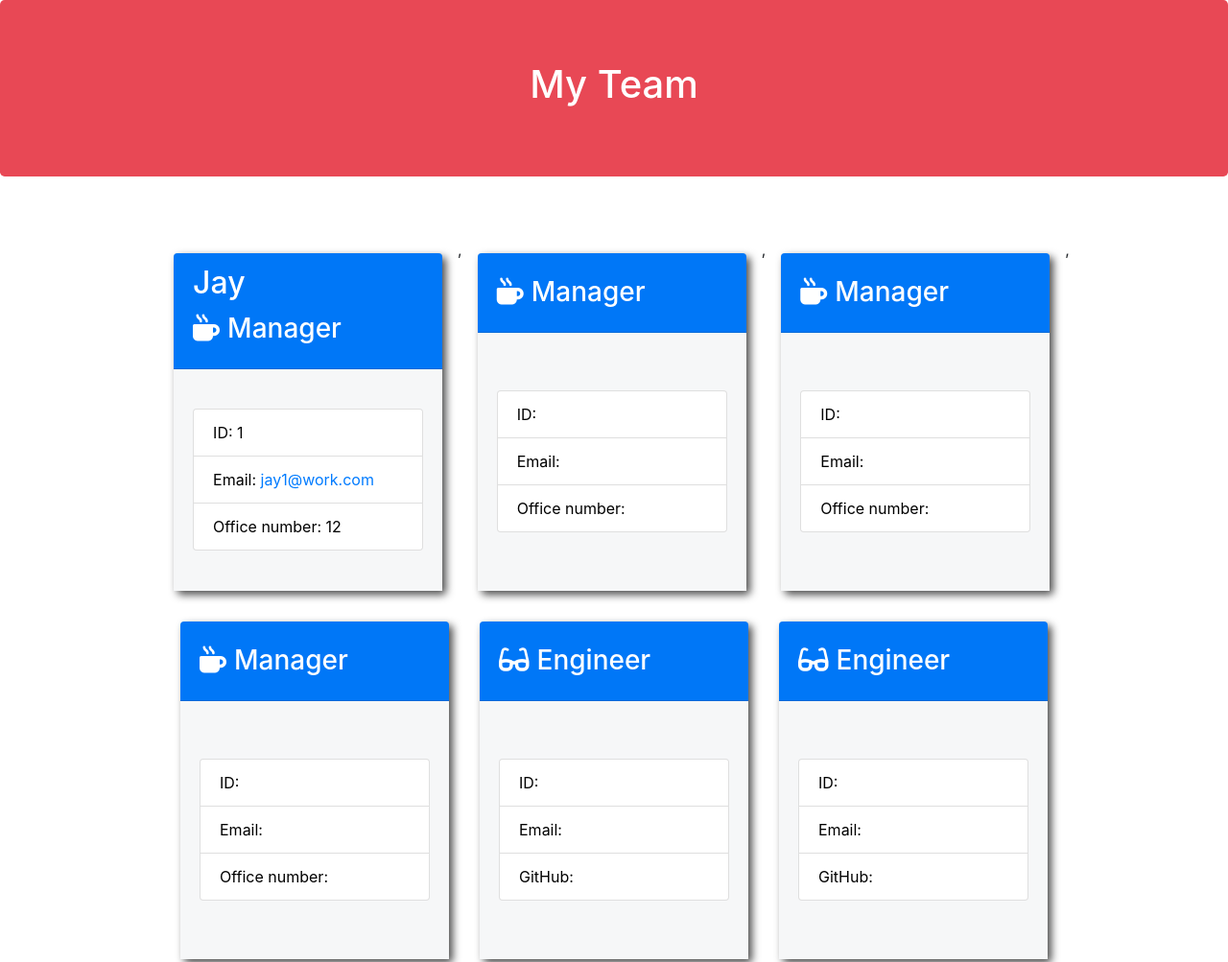
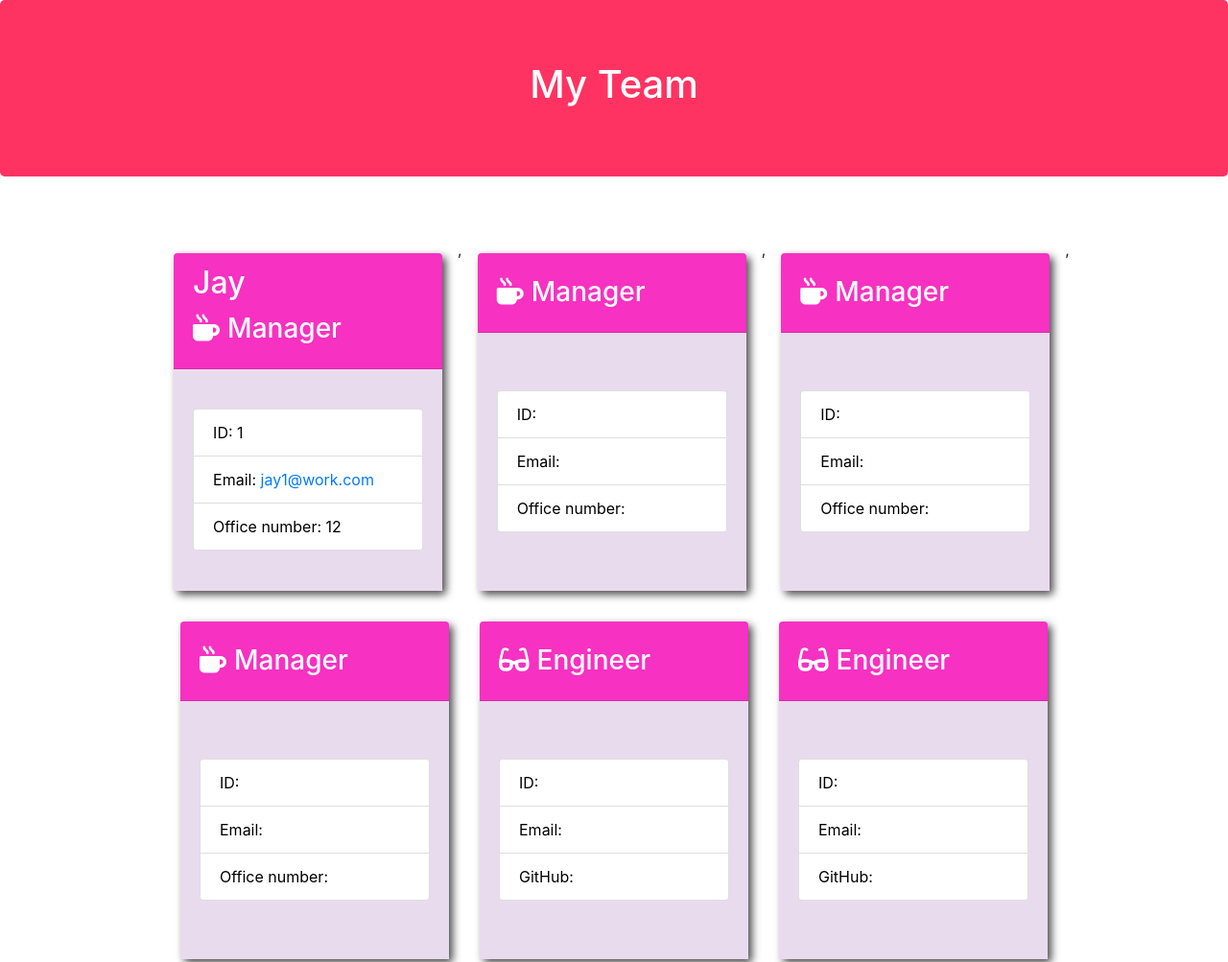
Before and after one commit to Marvalyn/Team-Profile-Generator, a website: page assets/output/team.html in a window 1280 px wide. Shown: the top 1003 px of the page at 96% size. Drawn offline with nearby package versions, Linux system fonts and the light colour scheme; files that its build step writes are made by us from their sources.

Commit message:
styling added

```diff
--- a/assets/style.css
+++ /dev/null
@@ -1,36 +0,0 @@
-.team-heading {
-  background-color: #e84855;
-  color: #ffffff;
-}
-
-.team-area {
-  max-width: 1000px;
-  margin: 3em auto;
-  flex-wrap: wrap;
-}
-
-.employee-card {
-  margin: 1em;
-  max-width: 280px;
-  width: 90%;
-  min-height: 22rem;
-  background-color: #007bff;
-  color: white;
-  display: flex;
-  flex-direction: column;
-  justify-content: space-between;
-  box-shadow: 4px 4px 8px rgba(0, 0, 0, 0.7);
-  border: none;
-}
-
-.card-body {
-  display: flex;
-  flex-direction: column;
-  justify-content: center;
-  background-color: #f6f7f8;
-}
-
-.list-group-item {
-  color: #000000;
-  text-decoration: none;
-}
```
Also changed, not shown: assets/output/style.css (added), assets/output/team.html.
